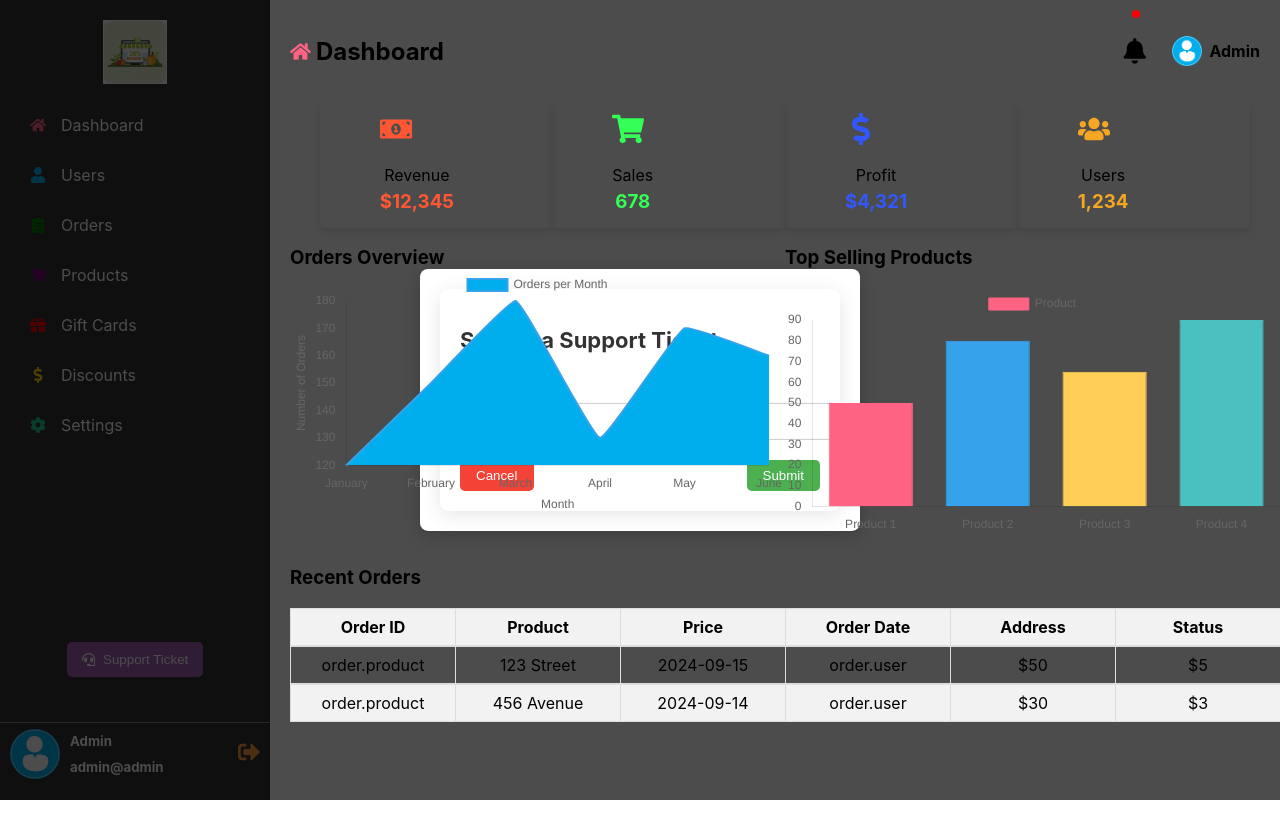
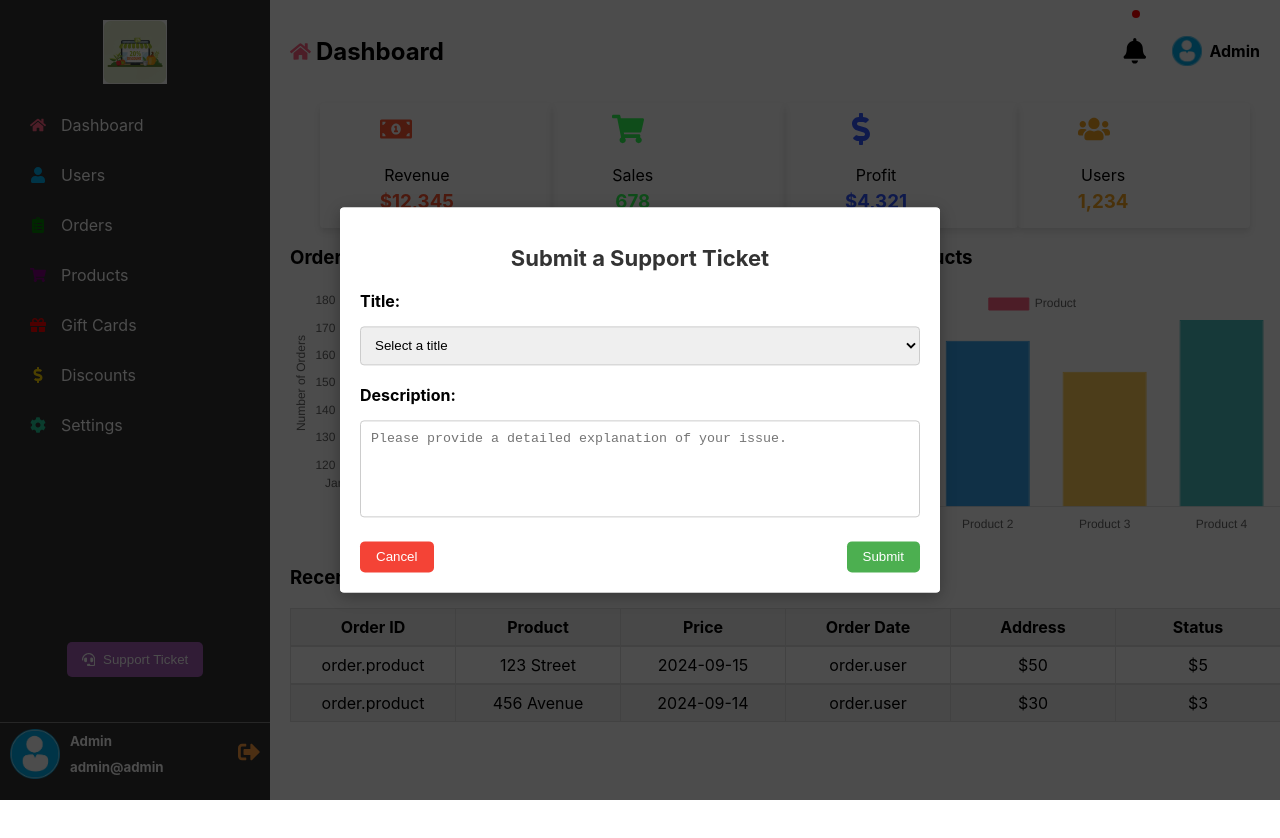
Before and after one commit to Ombito/Admin-dashboard, a React (Create React App) app: page / in a window 1280 px wide. Both pictures are taken after a click on the button "Support Ticket". Shown: the top 838 px of the page. Built offline with nearby package versions, Linux system fonts and the light colour scheme.

Commit message:
Fix: dashboard

```diff
--- a/src/App.css
+++ b/src/App.css
@@ -11,7 +11,7 @@
 .dashboard-landing {
   overflow: hidden;
   position: fixed;
-  height: fit-content;
+  z-index: 1001;
   height: 100%;
 }
 .content {
--- a/src/components/Sidebar/sidebar.css
+++ b/src/components/Sidebar/sidebar.css
@@ -7,6 +7,7 @@
   display: flex;
   flex-direction: column;
   justify-content: space-between;
+  z-index: 1001;
 }
 .sidebar-div {
   display: flex;
@@ -99,27 +100,17 @@
   width: 100%;
   height: 100%;
   background-color: rgba(0, 0, 0, 0.7);
-  z-index: 1000; /* Ensure it's below the modal */
+  z-index: 1001;
 }
 .supportTicket-modal {
-  /* position: fixed;
-  top: 0;
-  left: 0;
-  right: 0;
-  bottom: 0;
-  background-color: rgba(0, 0, 0, 0.5);
-  display: flex;
-  justify-content: center;
-  align-items: center; */
   position: fixed;
   top: 50%;
   left: 50%;
   transform: translate(-50%, -50%);
   background-color: white;
-  padding: 20px;
-  border-radius: 8px;
-  z-index: 1001; /* Ensure it's above the overlay */
-  width: 400px;
+  border-radius: 4px;
+  z-index: 1001;
+  width: 600px;
   box-shadow: 0px 4px 15px rgba(0, 0, 0, 0.2);
 }
 
@@ -127,23 +118,42 @@
   background-color: white;
   color: black;
   padding: 20px;
-  border-radius: 8px;
+  border-radius: 4px;
+  z-index: 1001;
   box-shadow: 0px 4px 20px rgba(0,0,0,0.1);
 }
 .supportTicket-modal-hero h2 {
   margin-bottom: 20px;
   font-size: 22px;
   color: #333;
+  text-align: center;
 }
 .supportTicket-form {
   margin-bottom: 20px;
 }
-.supportTicket-form input {
+.supportTicket-form label {
+  display: block;
+  font-weight: bold;
+  margin-bottom: 5px;
+}
+
+.supportTicket-form select {
   width: 100%;
   padding: 10px;
   border: 1px solid #ccc;
   border-radius: 4px;
   margin-top: 10px;
+}
+.supportTicket-form textarea {
+  width: 96%;
+  padding: 10px;
+  border: 1px solid #ccc;
+  border-radius: 4px;
+  margin-top: 10px;
+}
+
+.supportTicket-form textarea {
+  resize: none;
 }
 .supportTicket-modal-buttons {
   display: flex;
@@ -151,11 +161,11 @@
 }
 
 .supportTicket-cancelButton {
-  background-color: #f44336; /* Red */
+  background-color: #f44336;
   color: white;
 }
 .supportTicket-submitButton {
-  background-color: #4CAF50; /* Green */
+  background-color: #4CAF50;
   color: white;
 }
 
--- a/src/components/Sidebar/sidebar.jsx
+++ b/src/components/Sidebar/sidebar.jsx
@@ -10,6 +10,8 @@ const Sidebar = () => {
   const navigate = useNavigate();
   const [isOpen, setIsOpen] = useState(false);
   const [ticketTitle, setTicketTitle] = useState('');
+  const [ticketDescription, setTicketDescription] = useState('');
+
 
   const handleNavigate = (route) => {
     navigate(route);
@@ -23,12 +25,13 @@ const Sidebar = () => {
   const handleClose = () => {
     setIsOpen(false);
     setTicketTitle('');
+    setTicketDescription('');
     document.body.style.overflow = 'auto';
   };
 
   const handleSubmit = (e) => {
     e.preventDefault();
-    console.log('Ticket submitted:', ticketTitle);
+    console.log('Ticket submitted:', { title:ticketTitle, description: ticketDescription });
     handleClose();
   };
 
@@ -51,7 +54,6 @@ const Sidebar = () => {
         </div>
         <div className='sidebar-user'>
           <div className="support-ticket">
-            {/* <button><FaHeadset color='#393564'/> Support Ticket</button> */}
             <button onClick={handleOpenTicket} className="support-ticket-button">
               <FaHeadset className="support-ticket-icon" />
               Support Ticket
@@ -65,14 +67,33 @@ const Sidebar = () => {
                     <form onSubmit={handleSubmit}>
                       <div className='supportTicket-form'>
                         <label htmlFor="ticket-title">Title:</label>
-                        <input
-                          type="text"
+                        <select
                           id="ticket-title"
                           value={ticketTitle}
                           onChange={(e) => setTicketTitle(e.target.value)}
                           required
+                        >
+                          <option value="" disabled>Select a title</option>
+                          <option value="Technical Issue">Technical Issue</option>
+                          <option value="Billing Inquiry">Billing Inquiry</option>
+                          <option value="Feature Request">Feature Request</option>
+                          <option value="Account Problem">Account Problem</option>
+                          <option value="Other">Other</option>
+                        </select>
+                      </div>
+
+                      <div className='supportTicket-form'>
+                        <label htmlFor="ticket-description">Description:</label>
+                        <textarea
+                          id="ticket-description"
+                          rows="5"
+                          value={ticketDescription}
+                          onChange={(e) => setTicketDescription(e.target.value)}
+                          placeholder="Please provide a detailed explanation of your issue."
+                          required
                         />
                       </div>
+
                       <div className="supportTicket-modal-buttons">
                         <button type="button" onClick={handleClose} className="supportTicket-cancelButton">
                           Cancel
```
